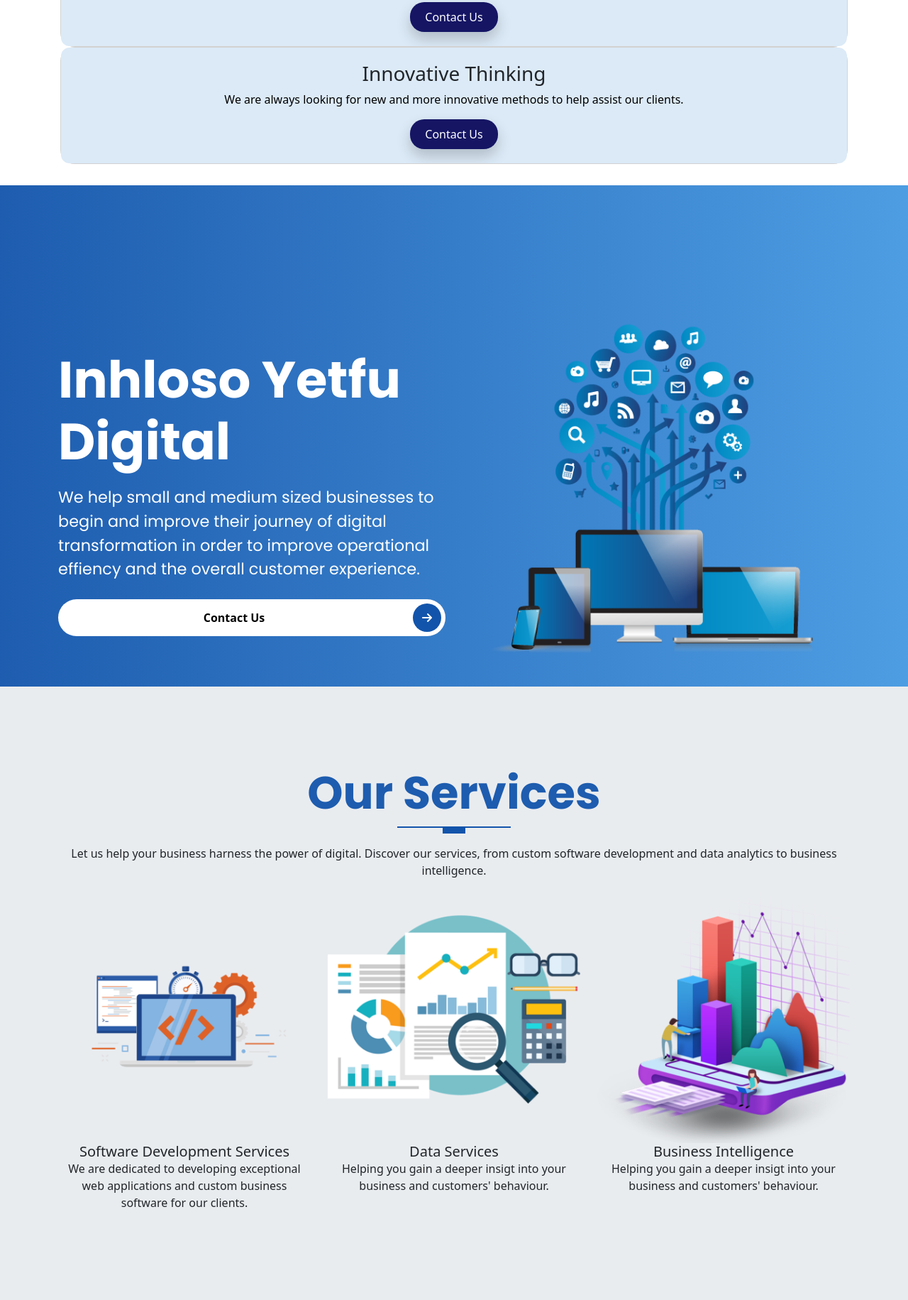
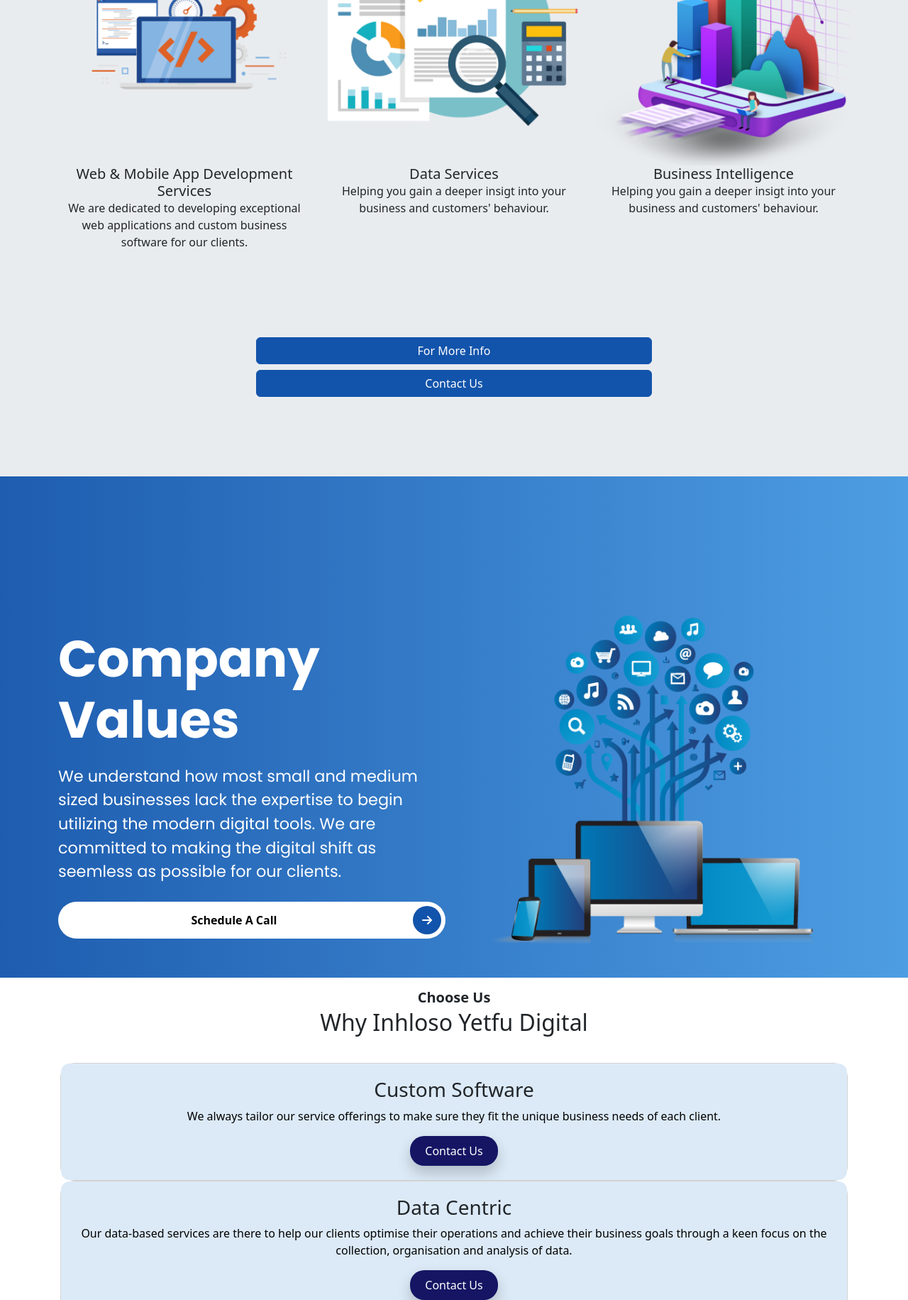
Before and after one commit to davidmpungose/iyd_website, a Django app: page / in a window 1280 px wide. Shown: the part 1120-2951 px from the top of the page at 71% size. Run offline with Django 5.2, Linux system fonts and the light colour scheme; some libraries are stand-ins or nearby versions.

Commit message:
Full HTML Updates

```diff
--- a/templates/core/home.html
+++ b/templates/core/home.html
@@ -16,7 +16,7 @@
             We help small and medium sized businesses to begin and improve their journey of digital transformation in order to improve operational effiency and the overall customer experience.
           </span>
         </h1>
-        <a type="button" href="{% url 'contact-us'%}" class="btn rounded-pill btn-rounded"> Contact Us
+        <a type="button" href="{% url 'contact-us'%}" class="btn rounded-pill btn-rounded"> Schedule a Call
           <span><i class="fas fa-arrow-right"></i></span>
         </a>
       </div>
@@ -25,6 +25,88 @@
       <div class="col-md-6 intro">
         <div class="video-box">
           <img src="{% static 'images/intro-1.png' %}" alt="video illustration" class="img-fluid">
+        </div>
+      </div>
+    </div>
+  </div>
+</section>
+
+
+<!-- START OUR SERVICES SECTION -->
+<section id="intro-services" class="intro-services">
+  <div class="container">
+    <div class="row text-center mt-5">
+      <h1 class="display-3 fw-bold text-capitalize"> Our Services </h1>
+      <div class="heading-line"></div>
+      <p>
+        Let us help your business harness the power of digital.
+        Discover our services, from custom software development and data analytics to business intelligence.
+      </p>
+    </div>
+    <div class="row text-center">
+      <div class="col-md-4">
+        <div class="card-service">
+          <img src="{% static 'images/services/web-development-1.png' %}" class="card-img-top" alt="Service 1">
+          <div class="card-body">
+            <h5 class="card-title">Web & Mobile App Development Services </h5>
+            <p class="card-text"> We are dedicated to developing exceptional web applications and custom business software for our clients. </p>
+
+          </div>
+        </div>
+      </div>
+      <div class="col-md-4">
+        <div class="card-service">
+          <img src="{% static 'images/services/data-analytics-1.png' %}" class="card-img-top" alt="Service 2">
+          <div class="card-body">
+            <h5 class="card-title"> Data Services </h5>
+            <p class="card-text"> Helping you gain a deeper insigt into your business and customers' behaviour.
+
+            </p>
+          </div>
+        </div>
+      </div>
+      <div class="col-md-4">
+        <div class="card-service">
+          <img src="{% static 'images/services/business-intelligence-1.png' %}" class="card-img-top" alt="Service 3">
+          <div class="card-body">
+            <h5 class="card-title"> Business Intelligence </h5>
+            <p class="card-text"> Helping you gain a deeper insigt into your business and customers' behaviour. </p>
+          </div>
+        </div>
+      </div>
+    </div>
+
+    <div class="d-grid gap-2 col-6 mx-auto py-5">
+      <a href="{% url 'services'%}" class="btn btn-primary" type="button"> For More Info </a>
+      <a href="{% url 'contact-us' %}" class="btn btn-primary" type="button"> Contact Us </a>
+    </div>
+
+  </div>
+</section>
+
+
+<section id="home" class="intro-section">
+  <div class="container">
+    <div class="row align-items-center text-white">
+      <div class="col-md-6 intro">
+        <h1 class="display-2">
+          <span class="display-2--intro">
+            Company Values
+          </span>
+          <span class="display-2--description lh-base">
+            We understand how most small and medium sized businesses lack the expertise to begin utilizing the modern digital tools. We
+            are committed to making the digital shift as seemless as possible for our clients.
+          </span>
+        </h1>
+        <a type="button" href="{% url 'contact-us'%}" class="btn rounded-pill btn-rounded"> Schedule A Call
+          <span><i class="fas fa-arrow-right"></i></span>
+        </a>
+      </div>
+
+      <!-- ILLUSTRATION START -->
+      <div class="col-md-6 intro">
+        <div class="video-box">
+          <img src="{% static 'images/intro-3.png' %}" alt="video illustration" class="img-fluid">
         </div>
       </div>
     </div>
@@ -134,84 +216,6 @@
   </div>
 </section> -->
 
-<section id="home" class="intro-section">
-  <div class="container">
-    <div class="row align-items-center text-white">
-      <div class="col-md-6 intro">
-        <h1 class="display-2">
-          <span class="display-2--intro">
-            Inhloso Yetfu Digital
-          </span>
-          <span class="display-2--description lh-base">
-            We help small and medium sized businesses to begin and improve their journey of digital transformation in order to improve operational effiency and the overall customer experience.
-          </span>
-        </h1>
-        <a type="button" href="{% url 'contact-us'%}" class="btn rounded-pill btn-rounded"> Contact Us
-          <span><i class="fas fa-arrow-right"></i></span>
-        </a>
-      </div>
-
-      <!-- ILLUSTRATION START -->
-      <div class="col-md-6 intro">
-        <div class="video-box">
-          <img src="{% static 'images/intro-3.png' %}" alt="video illustration" class="img-fluid">
-        </div>
-      </div>
-    </div>
-  </div>
-</section>
 
 
-<!-- START OUR SERVICES SECTION -->
-<section id="intro-services" class="intro-services">
-  <div class="container">
-    <div class="row text-center mt-5">
-      <h1 class="display-3 fw-bold text-capitalize"> Our Services </h1>
-      <div class="heading-line"></div>
-      <p>
-        Let us help your business harness the power of digital.
-        Discover our services, from custom software development and data analytics to business intelligence.
-      </p>
-    </div>
-    <div class="row text-center">
-      <div class="col-md-4">
-        <div class="card-service">
-          <img src="{% static 'images/services/web-development-1.png' %}" class="card-img-top" alt="Service 1">
-          <div class="card-body">
-            <h5 class="card-title">Software Development Services </h5>
-            <p class="card-text"> We are dedicated to developing exceptional web applications and custom business software for our clients. </p>
-
-          </div>
-        </div>
-      </div>
-      <div class="col-md-4">
-        <div class="card-service">
-          <img src="{% static 'images/services/data-analytics-1.png' %}" class="card-img-top" alt="Service 2">
-          <div class="card-body">
-            <h5 class="card-title"> Data Services </h5>
-            <p class="card-text"> Helping you gain a deeper insigt into your business and customers' behaviour.
-
-            </p>
-          </div>
-        </div>
-      </div>
-      <div class="col-md-4">
-        <div class="card-service">
-          <img src="{% static 'images/services/business-intelligence-1.png' %}" class="card-img-top" alt="Service 3">
-          <div class="card-body">
-            <h5 class="card-title"> Business Intelligence </h5>
-            <p class="card-text"> Helping you gain a deeper insigt into your business and customers' behaviour. </p>
-          </div>
-        </div>
-      </div>
-    </div>
-
-    <div class="d-grid gap-2 col-6 mx-auto py-5">
-      <a href="{% url 'services'%}" class="btn btn-primary" type="button"> For More Info </a>
-      <a href="{% url 'contact-us' %}" class="btn btn-primary" type="button"> Contact Us </a>
-    </div>
-
-  </div>
-</section>
-
 {% endblock %}
--- a/templates/index.html
+++ b/templates/index.html
@@ -8,6 +8,8 @@
     <meta name="description" content="
     Inhloso Yetfu Digital is a company that offer digital transformation services for SMEs.
     This includes Web & App Development, Custom Business Software Development, Data Analytics & Business Intelligence Services.">
+    <meta name="keywords" content="Web Development, Digital Products, Digital Transformation, Software Development, Data Analytics">
+    <link rel="shortcut icon" type="image/ico" href="{% static 'images/favicon_io/favicon (2).ico' %}">
     <link rel="stylesheet" href="{% static 'css/style.css' %}">
     <link rel="stylesheet" href="{% static 'css/fontawesome.css' %}">
     <link rel="preconnect" href="https://fonts.googleapis.com">
@@ -51,7 +53,7 @@
           <a class="nav-link" href="{% url 'contact-us' %}">Contact Us</a>
         </li>
         <a href="{% url 'contact-us' %}" type="button" class=" btn rounded-pill btn-rounded">
-          Request a Quote
+          Schedule A Call
           <span>
           <i class="fas fa-arrow-right"></i>
           </span>
```
Also changed, not shown: templates/core/about-us.html (+7 -9 lines), templates/core/contact-us.html (+5 -4 lines).
